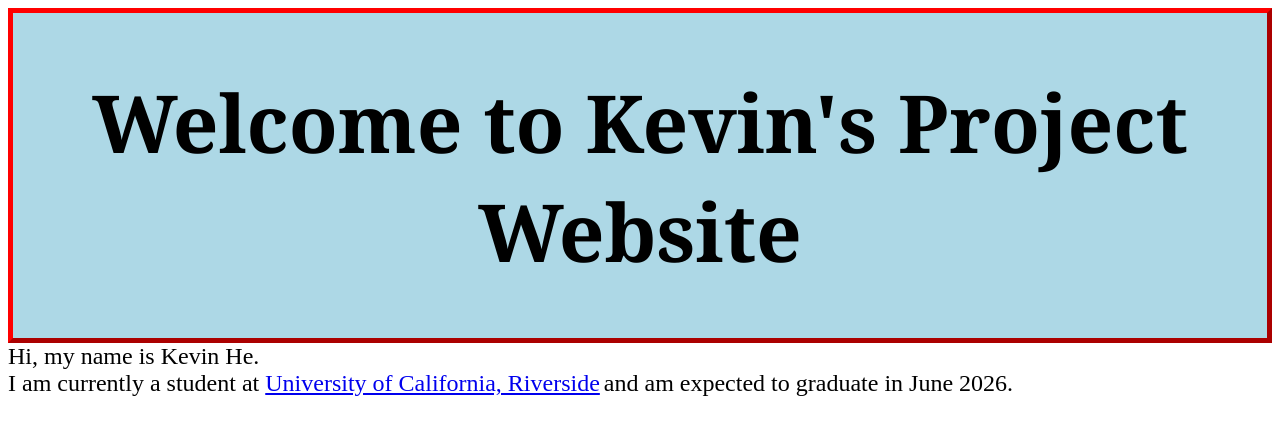
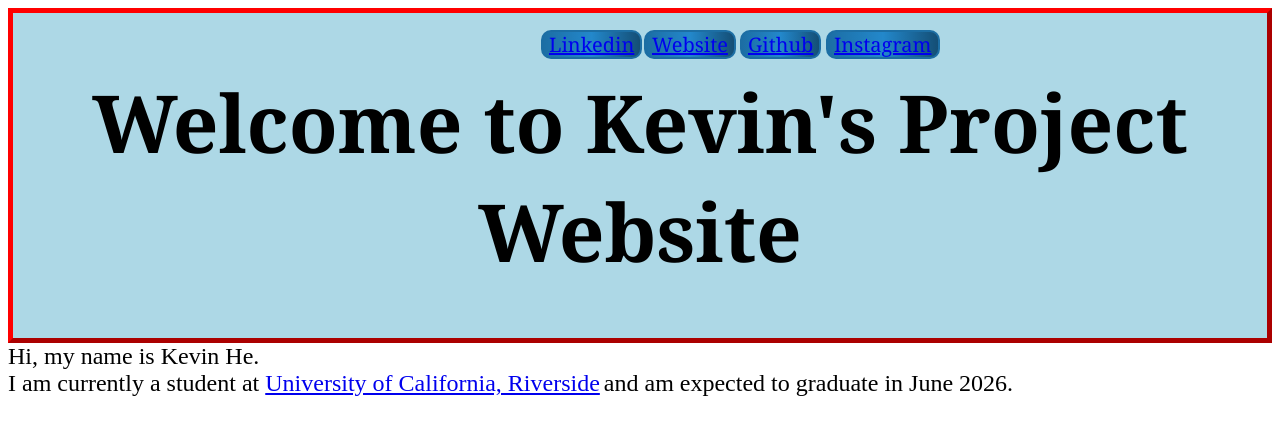
Before and after one commit to kevinhehee/Kevin-s-Website, a plain HTML site: page index.html in a window 1280 px wide. Drawn offline with Linux system fonts and the light colour scheme.

Commit message:
Update index.html

```diff
--- a/index.html
+++ b/index.html
@@ -23,15 +23,39 @@ b1 {
   text-align: center;
 }
 
+.myButton {
+  color: rgb(255, 255, 255); font-size: 20px; line-height: 13px; padding: 6px; border-radius: 10px; font-family: Georgia, serif; font-weight: normal; text-decoration: none; font-style: normal; font-variant: normal; text-transform: none; background-image: linear-gradient(to right, rgb(28, 110, 164) 0%, rgb(35, 136, 203) 50%, rgb(20, 78, 117) 100%); box-shadow: rgb(0, 0, 0) 0px 0px 0px 0px; border: 2px solid rgb(28, 110, 164); display: inline-block;}
+  .myButton:hover {
+  background: #1C6EA4; }
+  .myButton:active {
+  background: #144E75;
+  }
+
 </style>
 </head>
+
+<div class="myButton" style = "position:fixed; left:541px; top:30px; background-color:pink; text-decoration: none;">
+  <b2><a href = "https://www.linkedin.com/in/kevin-he-055804251/" target="blank" rel="noopener noreferrer">Linkedin</a></b2>
+</div>
+
+<div class="myButton" style = "position:fixed; left:644px; top:30px; background-color:pink;">
+  <b2><a href = "www.kevinhe.xyz" target="blank" rel="noopener noreferrer">Website</a></b2>
+</div>
+
+<div class="myButton" style = "position:fixed; left:740px; top:30px; background-color:pink;">
+  <b2><a href = "https://github.com/qweasd602" target="blank" rel="noopener noreferrer">Github</a></b2>
+</div>
+
+<div class="myButton" style = "position:fixed; left:826px; top:30px; background-color:pink;">
+  <b2><a href = "https://www.instagram.com/kevinheehee/" target="blank" rel="noopener noreferrer">Instagram</a></b2>
+</div>
+
 
 
 
 <div class="textbox">
     <h1>Welcome to Kevin's Project Website</h1>
   </div>
-
 
 
 <b1>Hi, my name is Kevin He.</b1>
@@ -42,4 +66,7 @@ b1 {
 <b1>and am expected to graduate in June 2026.</b1>
 
 
+
+
+
 </html>
```
